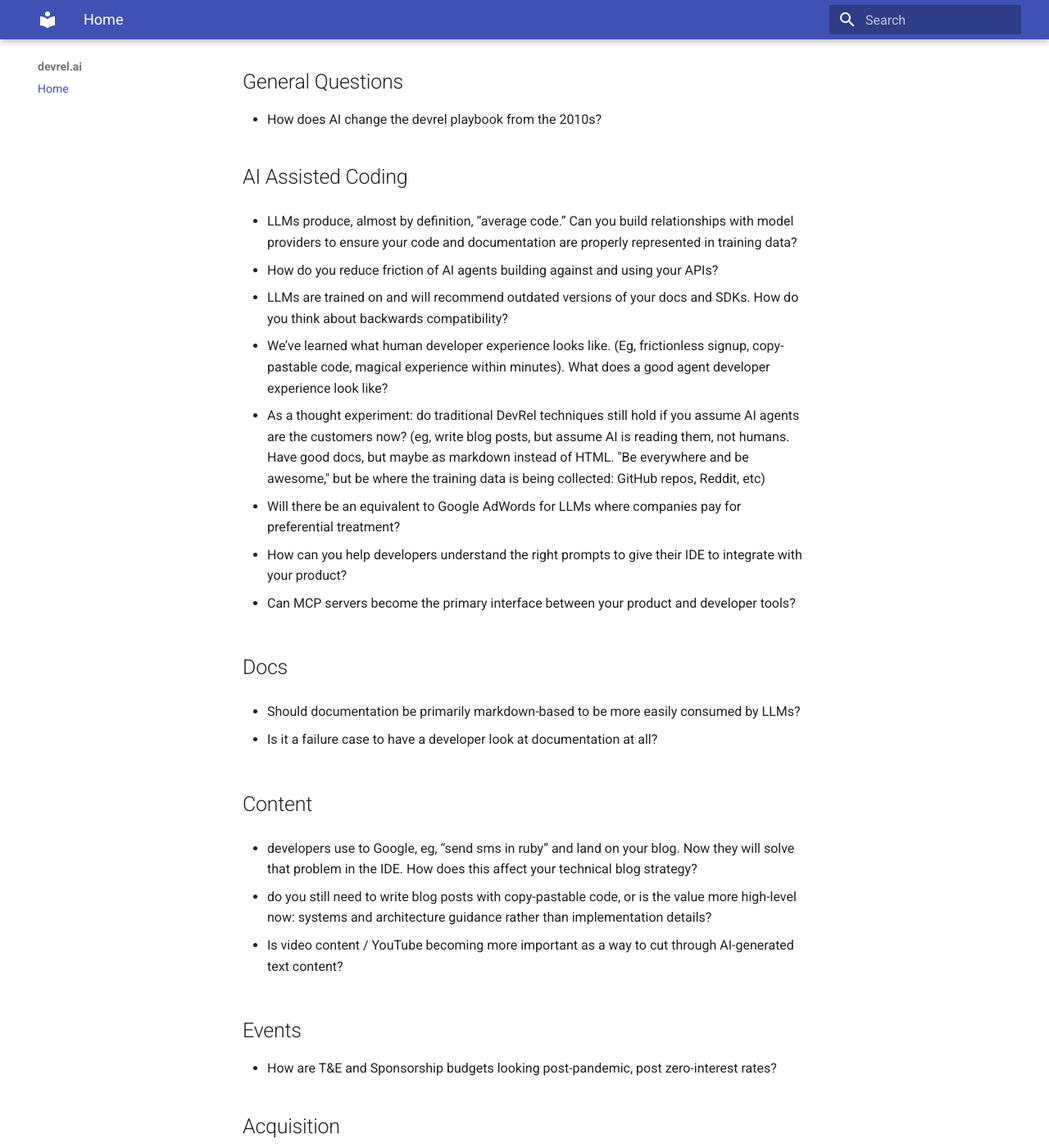
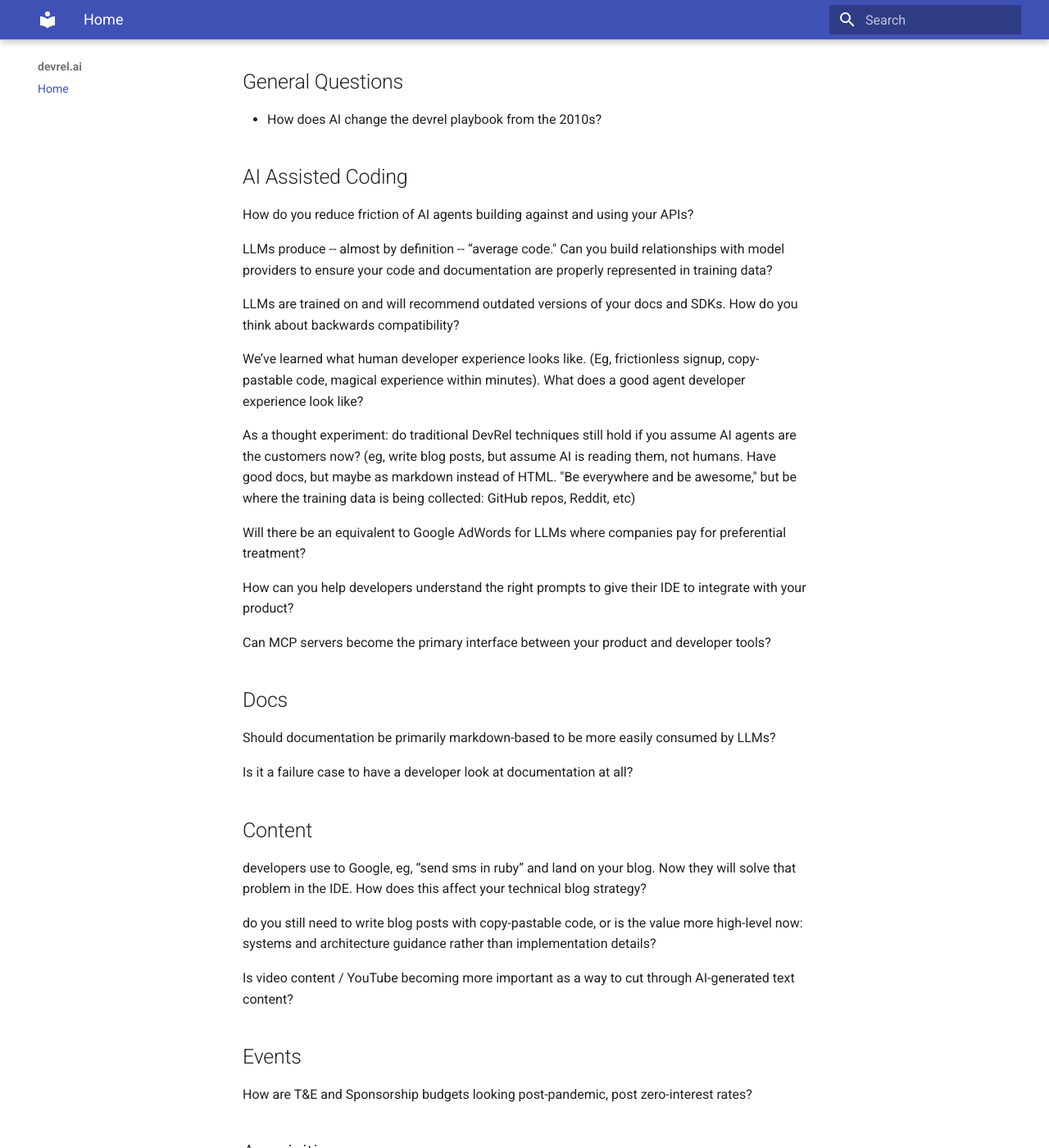
Before and after one commit to GregBaugues/devrel.ai, an MkDocs documentation site: the page built from docs/index.md, in a window 1280 px wide and 1400 px high, scrolled down 245 px. Shown: the whole window at 82% size. Built offline with MkDocs 1.6.1 and Material for MkDocs 9.7.7, drawn with Linux system fonts in a browser that asks for light colours; part of the change alters nothing that is shown; some of the changed text lies outside the part shown.

```diff
--- a/docs/index.md
+++ b/docs/index.md
@@ -10,44 +10,49 @@ A bunch of questions and a few thoughts on how AI changes devrel playbooks.
 
 ## AI Assisted Coding
 
-- LLMs produce, almost by definition, “average code.”  Can you build relationships with model providers to ensure your code and documentation are properly represented in training data?
+How do you reduce friction of AI agents building against and using your APIs?
 
-- How do you reduce friction of AI agents building against and using your APIs?
+LLMs produce -- almost by definition -- “average code." Can you build relationships with model providers to ensure your code and documentation are properly represented in training data?
 
-- LLMs are trained on and will recommend outdated versions of your docs and SDKs. How do you think about backwards compatibility?
+LLMs are trained on and will recommend outdated versions of your docs and SDKs. How do you think about backwards compatibility?
 
-- We’ve learned what human developer experience looks like. (Eg, frictionless signup, copy-pastable code, magical experience within minutes). What does a good agent developer experience look like?
+We’ve learned what human developer experience looks like. (Eg, frictionless signup, copy-pastable code, magical experience within minutes). What does a good agent developer experience look like?
 
-- As a thought experiment: do traditional DevRel techniques still hold if you assume AI agents are the customers now? (eg, write blog posts, but assume AI is reading them, not humans. Have good docs, but maybe as markdown instead of HTML. "Be everywhere and be awesome," but be where the training data is being collected: GitHub repos, Reddit, etc)
+As a thought experiment: do traditional DevRel techniques still hold if you assume AI agents are the customers now? (eg, write blog posts, but assume AI is reading them, not humans. Have good docs, but maybe as markdown instead of HTML. "Be everywhere and be awesome," but be where the training data is being collected: GitHub repos, Reddit, etc)
 
-- Will there be an equivalent to Google AdWords for LLMs where companies pay for preferential treatment?
+Will there be an equivalent to Google AdWords for LLMs where companies pay for preferential treatment?
 
-- How can you help developers understand the right prompts to give their IDE to integrate with your product?
+How can you help developers understand the right prompts to give their IDE to integrate with your product?
 
-- Can MCP servers become the primary interface between your product and developer tools?
+Can MCP servers become the primary interface between your product and developer tools?
 
 
 ## Docs
 
-- Should documentation be primarily markdown-based to be more easily consumed by LLMs?
+Should documentation be primarily markdown-based to be more easily consumed by LLMs?
 
-- Is it a failure case to have a developer look at documentation at all?
+Is it a failure case to have a developer look at documentation at all?
 
 ## Content
 
-- developers use to Google, eg, “send sms in ruby” and land on your blog. Now they will solve that problem in the IDE. How does this affect your technical blog strategy?
+developers use to Google, eg, “send sms in ruby” and land on your blog. Now they will solve that problem in the IDE. How does this affect your technical blog strategy?
 
-- do you still need to write blog posts with copy-pastable code, or is the value more high-level now: systems and architecture guidance rather than implementation details?
+do you still need to write blog posts with copy-pastable code, or is the value more high-level now: systems and architecture guidance rather than implementation details?
 
-- Is video content / YouTube becoming more important as a way to cut through AI-generated text content?
+Is video content / YouTube becoming more important as a way to cut through AI-generated text content?
 
 ## Events
 
-* How are T&E and Sponsorship budgets looking post-pandemic, post zero-interest rates?
+How are T&E and Sponsorship budgets looking post-pandemic, post zero-interest rates?
 ## Acquisition
 
-- Where are developers now discovering tools and APIs if not through traditional search?
+Where are developers now discovering tools and APIs if not through traditional search?
 
 ## Measurement
 
-- How should devrel metrics change knowing that new SDK releases might not see immediate adoption?
+How should devrel metrics change knowing that new SDK releases might not see immediate adoption?
+
+
+# Acknowledgments
+
+This is a project by Greg Baugues. The questions and ideas here were cultivated through conversations with many devrel leaders, especially: Andrew Baker, Ricky Robinett, Matt Makai.
```
